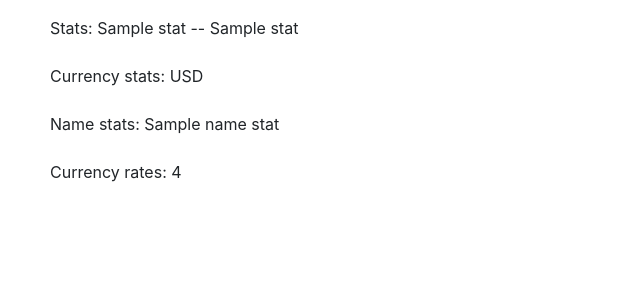
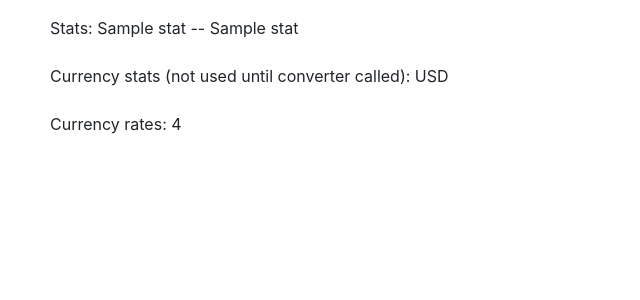
Before and after one commit to jhwu03/Softdev-API, a Flask app: template templates/country.html in a window 1280 px wide. Shown: the top 300 px of the page, without its empty margins (0-640 px from the left). Run offline with Flask 2, Linux system fonts and the light colour scheme; the template is opened without the code that fills it: most values are stand-ins (such as "Sample title", 1, 10 or a date in 2020); some libraries are stand-ins or nearby versions.

Commit message:
Cataloguing progress

```diff
--- a/templates/country.html
+++ b/templates/country.html
@@ -6,14 +6,8 @@
     <br>
   {% endfor %}
   <br>
-  Currency stats:
+  Currency stats (not used until converter called):
   {% for i in currency_stats %}
-    {{i}}
-    <br>
-  {% endfor %}
-  <br>
-  Name stats:
-  {% for i in name_stats %}
     {{i}}
     <br>
   {% endfor %}
```
Also changed, not shown: templates/results.html (+8 -1 lines).
